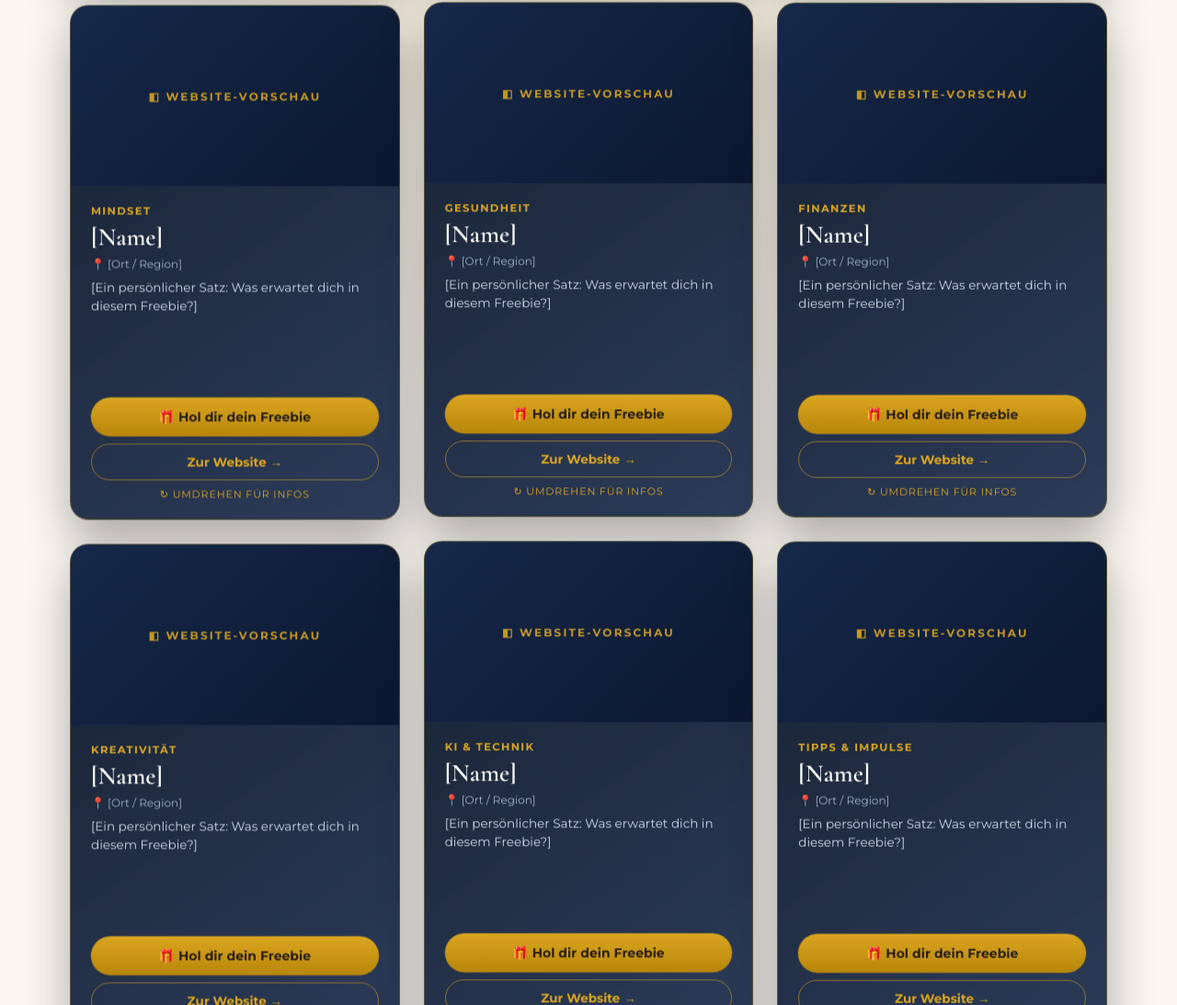
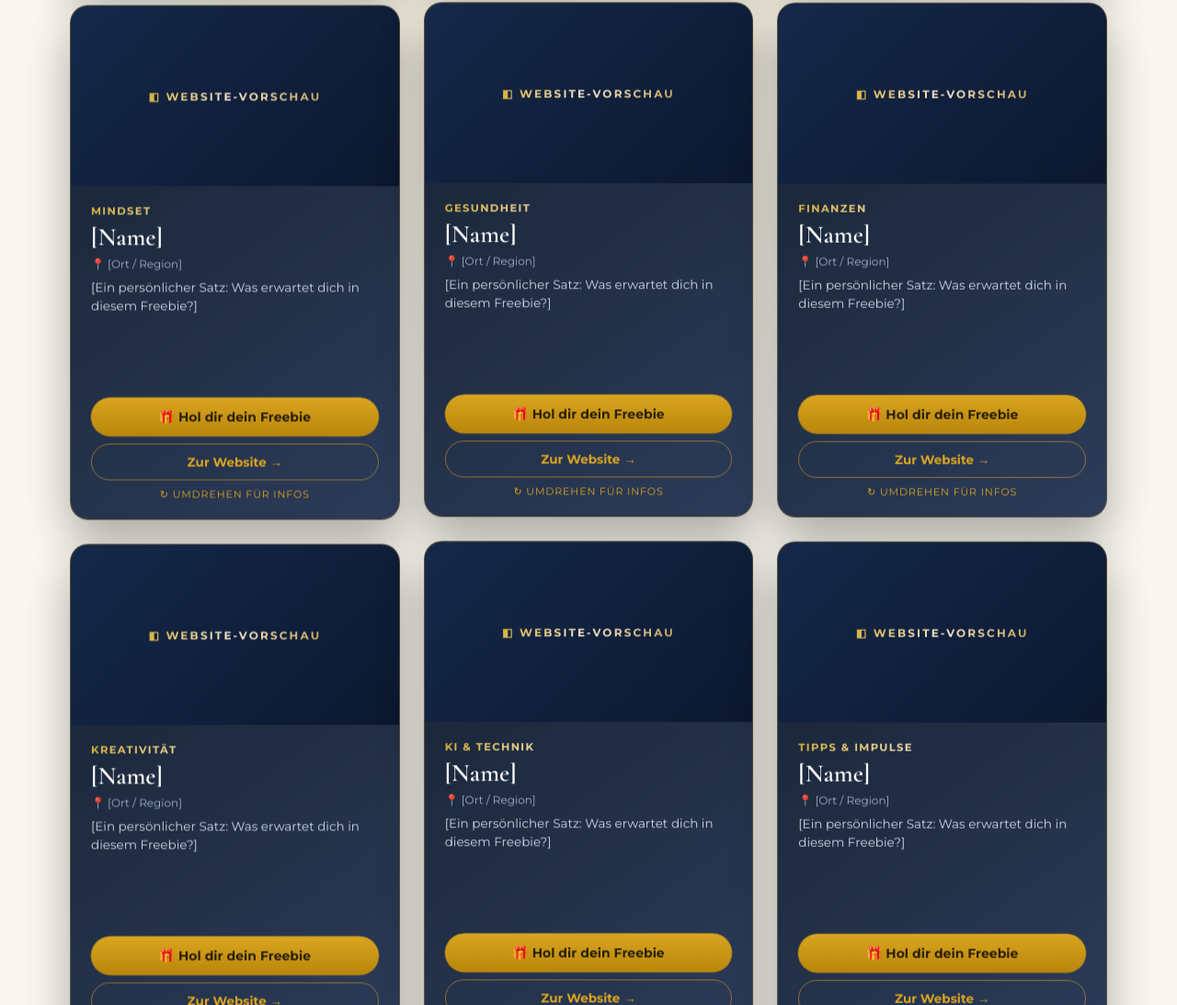
Before and after one commit to ClaudiaConen/Fundgrube-geschenke-Freebys, a plain HTML site: page index.html in a window 1280 px wide. Shown: the part 1418-2511 px from the top of the page at 92% size. Drawn offline with Linux system fonts and the light colour scheme.

Commit message:
Community gold shimmer on card text (front & back) + landing headline

```diff
--- a/index.html
+++ b/index.html
@@ -37,9 +37,9 @@
 .prev{height:196px;background:linear-gradient(135deg,#16294a,#0b1830);position:relative;display:flex;align-items:center;justify-content:center;overflow:hidden}
 .prev:before{content:"";position:absolute;inset:0;background:linear-gradient(115deg,transparent 30%,rgba(218,165,32,.16) 48%,transparent 66%);transform:translateX(-120%);animation:sheen 5.5s ease-in-out infinite}
 @keyframes sheen{0%{transform:translateX(-120%)}55%,100%{transform:translateX(120%)}}
-.wv{color:var(--gold);font-size:12px;letter-spacing:.18em;text-transform:uppercase;font-weight:700;opacity:.9;position:relative}
+.wv{background:linear-gradient(135deg,#d4af37,#f7e7ce,#c9a961,#f7e7ce,#d4af37);background-size:200% auto;-webkit-background-clip:text;-webkit-text-fill-color:transparent;background-clip:text;color:transparent;animation:goldShimmer 5s ease-in-out infinite;font-size:12px;letter-spacing:.18em;text-transform:uppercase;font-weight:700;position:relative}
 .cbody{padding:20px 22px;display:flex;flex-direction:column;gap:8px;flex:1}
-.thema{color:var(--gold);font-size:11.5px;letter-spacing:.12em;text-transform:uppercase;font-weight:700}
+.thema{background:linear-gradient(135deg,#d4af37,#f7e7ce,#c9a961,#f7e7ce,#d4af37);background-size:200% auto;-webkit-background-clip:text;-webkit-text-fill-color:transparent;background-clip:text;color:transparent;animation:goldShimmer 5s ease-in-out infinite;font-size:11.5px;letter-spacing:.12em;text-transform:uppercase;font-weight:700;display:inline-block}
 .cname{font-family:'Cormorant';color:#fff;font-size:27px;font-weight:600;line-height:1}
 .loc{color:#9fb0c8;font-size:12px}
 .csent{color:#cdd8e8;font-size:13.5px;line-height:1.5;flex:1}
@@ -47,7 +47,7 @@
 @keyframes pulse{0%,100%{box-shadow:0 0 0 0 rgba(218,165,32,.5)}50%{box-shadow:0 0 0 10px rgba(218,165,32,0)}}
 .wbtn{display:block;text-align:center;border:1px solid rgba(218,165,32,.55);color:var(--gold);font-weight:700;font-size:13.5px;text-decoration:none;padding:11px;border-radius:100px}
 .fliphint{text-align:center;color:var(--gold);font-size:11px;letter-spacing:.08em;text-transform:uppercase}
-.qa b{display:block;color:var(--gold);font-size:14.5px;margin-bottom:5px;line-height:1.3}.qa span{color:#cdd8e8;font-size:13px;line-height:1.55}
+.qa b{display:block;background:linear-gradient(135deg,#d4af37,#f7e7ce,#c9a961,#f7e7ce,#d4af37);background-size:200% auto;-webkit-background-clip:text;-webkit-text-fill-color:transparent;background-clip:text;color:transparent;animation:goldShimmer 5s ease-in-out infinite;font-size:14.5px;margin-bottom:5px;line-height:1.3}.qa span{color:#cdd8e8;font-size:13px;line-height:1.55}
 .join{text-align:center;padding:56px 0 20px}
 .join h2{font-family:'Cormorant';font-size:40px;color:var(--ink);font-weight:600;margin-bottom:10px}
 .join p{color:var(--slate);max-width:560px;margin:0 auto 22px;line-height:1.6}
```
Also changed, not shown: claudia.html (+2 -2 lines).
